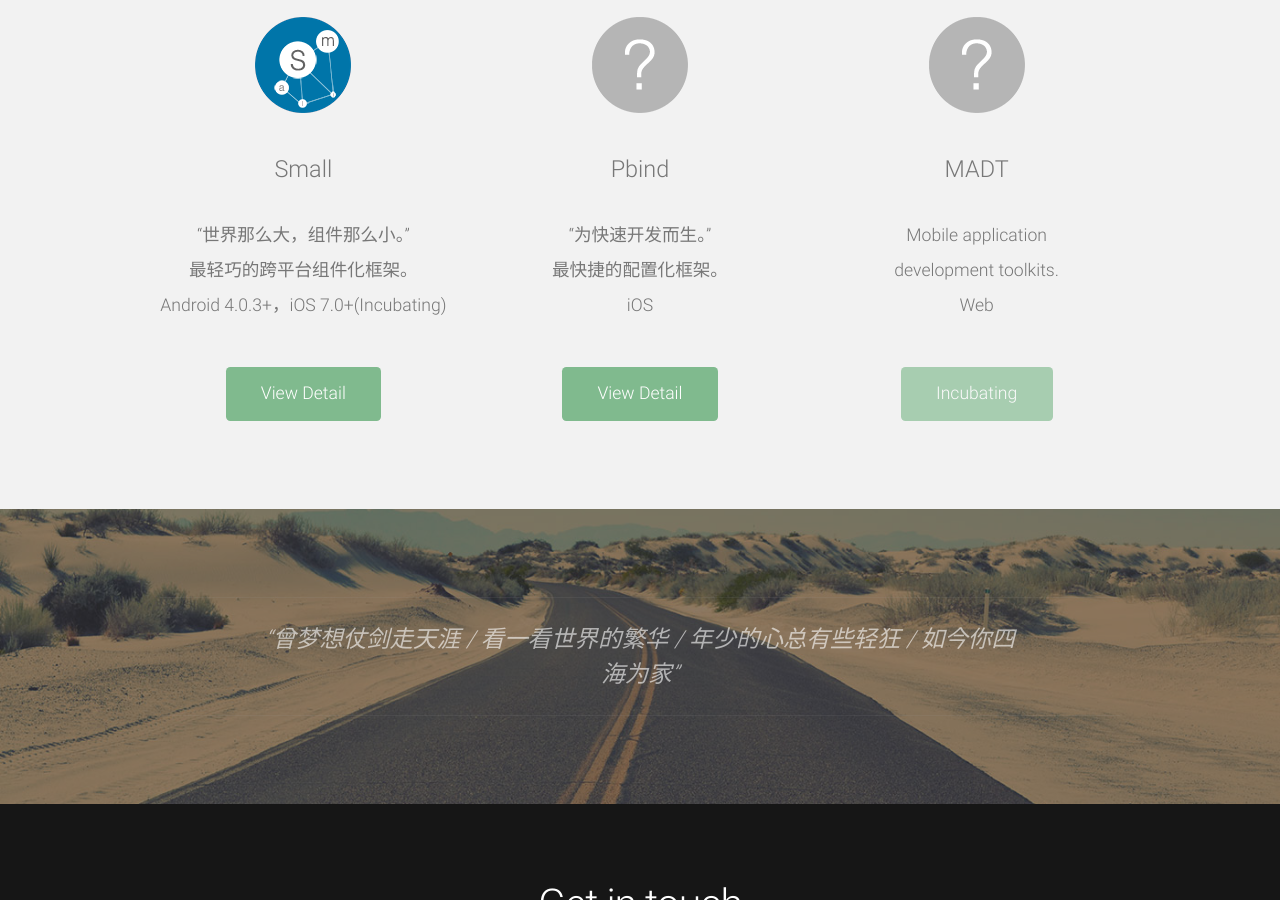
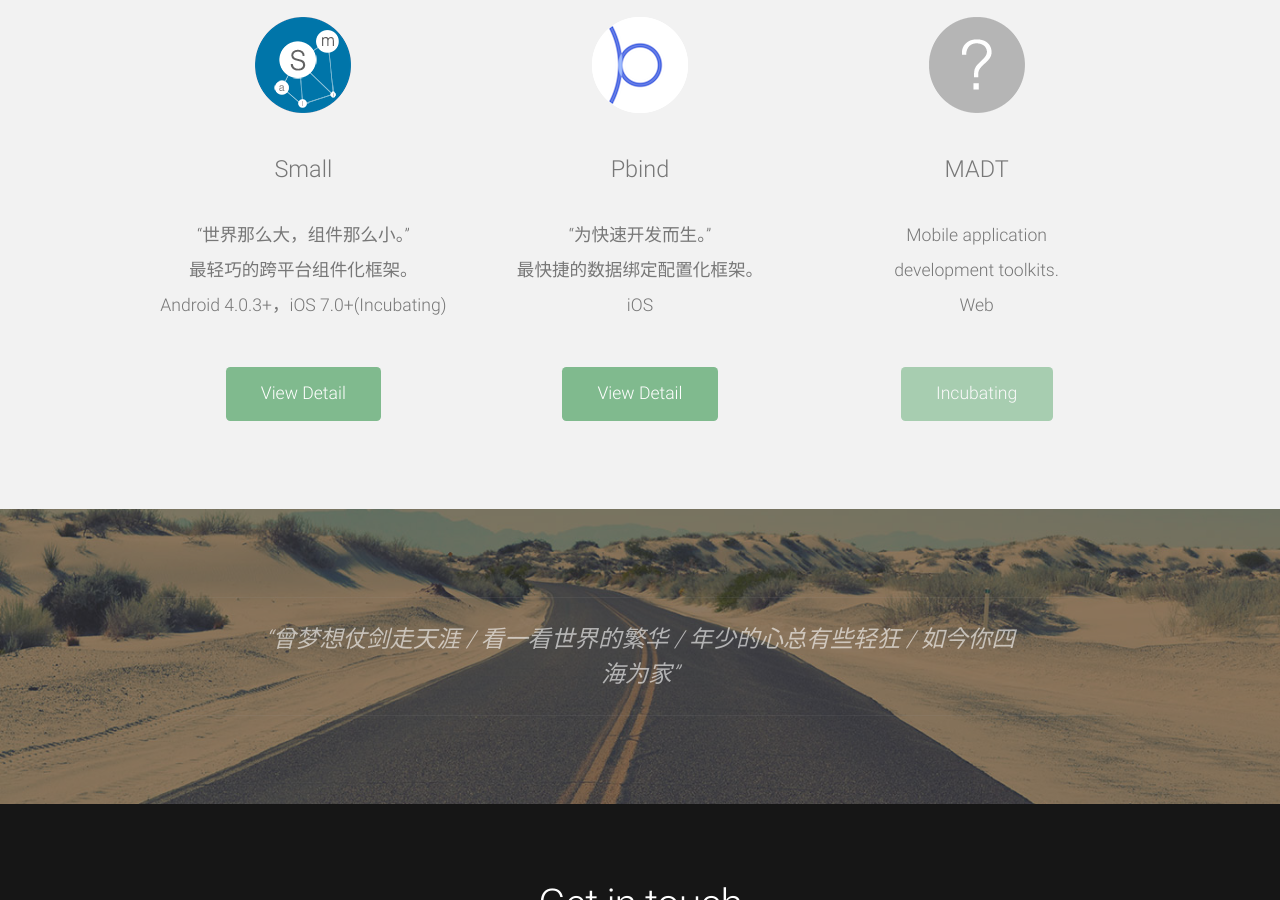
Before and after one commit to wequick/wequick.github.io, a Jekyll site: the page built from index.html, in a window 1280 px wide and 900 px high, scrolled down 766 px. Built offline with Jekyll 4.4.1, drawn with Linux system fonts in a browser that asks for light colours; Markdown is read by kramdown in place of the engine named in the settings; the list of posts is cut into pages by our own code.

Commit message:
Add pbind icon

```diff
--- a/index.html
+++ b/index.html
@@ -19,9 +19,9 @@ layout: default
 				<a target="_blank" href="small" class="button button-style1">View Detail</a>
 			</section>
 			<section class="4u">
-				<span class="pennant"><img src="assets/images/dev-icon-96.png"/></span>
+				<span class="pennant"><img src="assets/images/pbind-icon-96.png"/></span>
 				<h3>Pbind</h3>
-				<p>&ldquo;为快速开发而生。&rdquo;<br/>最快捷的配置化框架。<br/>iOS</p>
+				<p>&ldquo;为快速开发而生。&rdquo;<br/>最快捷的数据绑定配置化框架。<br/>iOS</p>
 				<a target="_blank" href="Pbind" class="button button-style1">View Detail</a>
 			</section>
 			<section class="4u">
```
Also changed, not shown: assets/images/pbind-icon-96.png (added).
